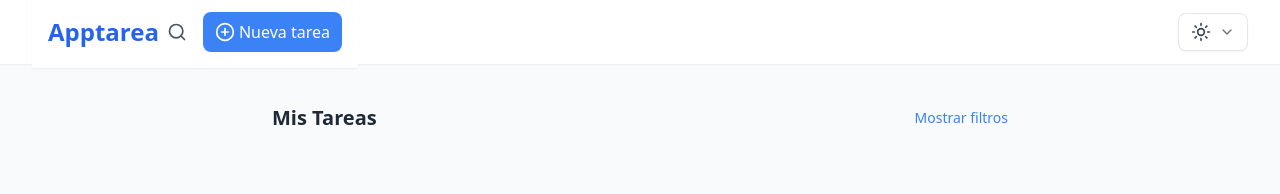
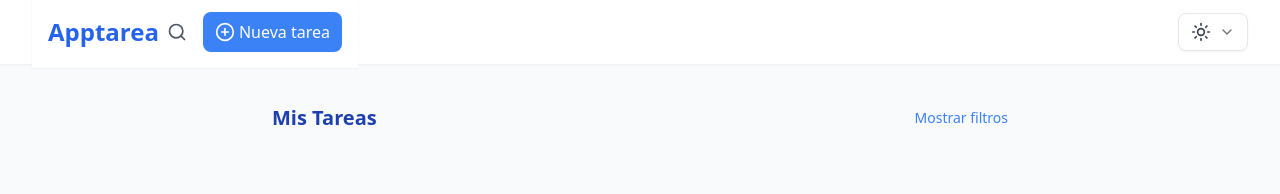
Before and after one commit to Jipi0303/TareasApp, a React (Vite) app: page / in a window 1280 px wide. Shown: the top 194 px of the page. Built offline with nearby package versions, Linux system fonts and the light colour scheme.

Commit message:
Updated TaskList.tsx

```diff
--- a/src/components/TaskList.tsx
+++ b/src/components/TaskList.tsx
@@ -35,7 +35,7 @@ const TaskList: React.FC<{
       </div>
 
       <div className="mb-4 flex items-center justify-between">
-        <h2 className="text-xl font-semibold text-gray-800">
+        <h2 className="text-xl font-semibold text-blue-800">
           Mis Tareas
           {filteredTasks.length > 0 && (
             <span className="ml-2 text-sm font-normal text-gray-500">
```
